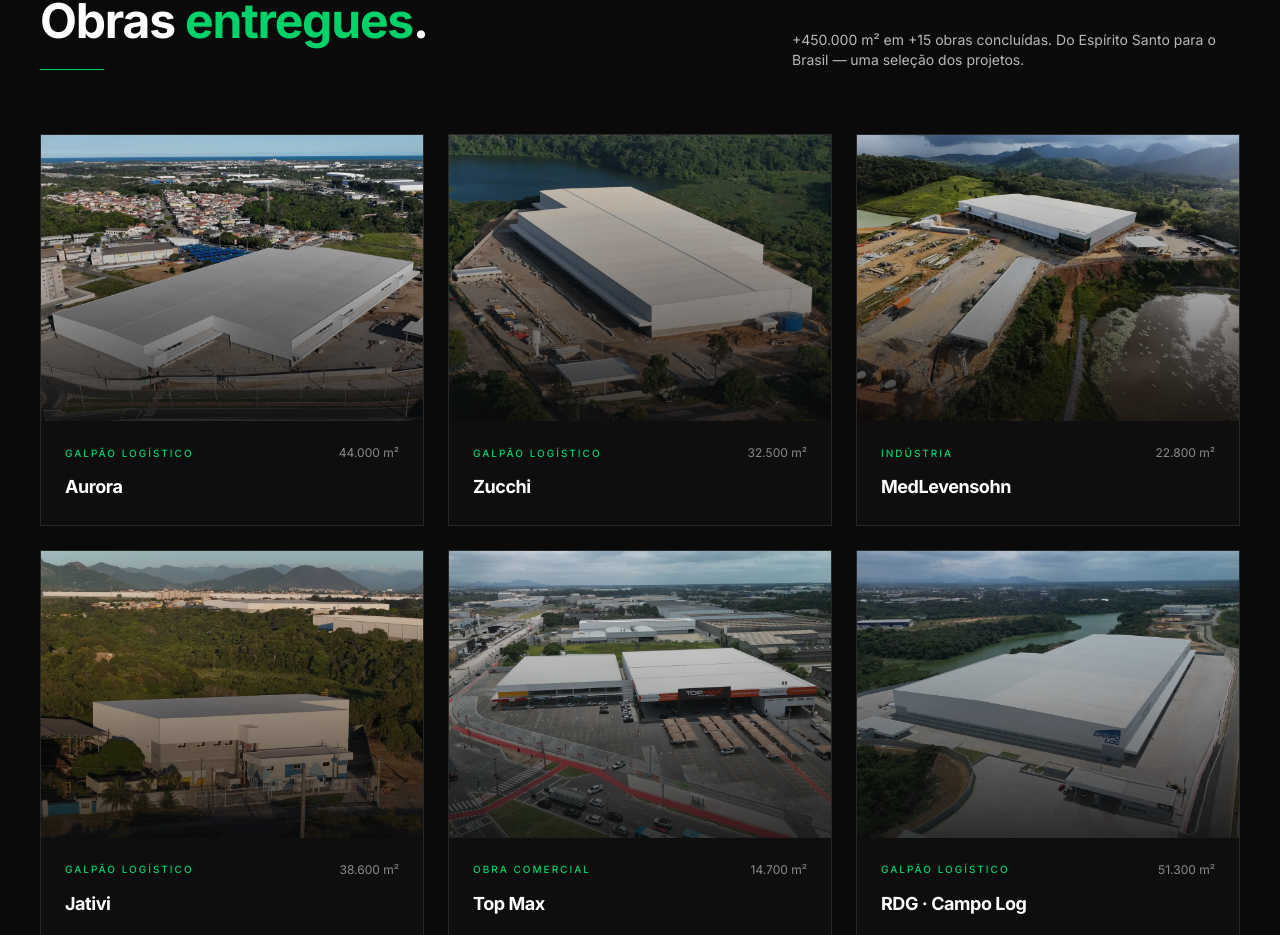
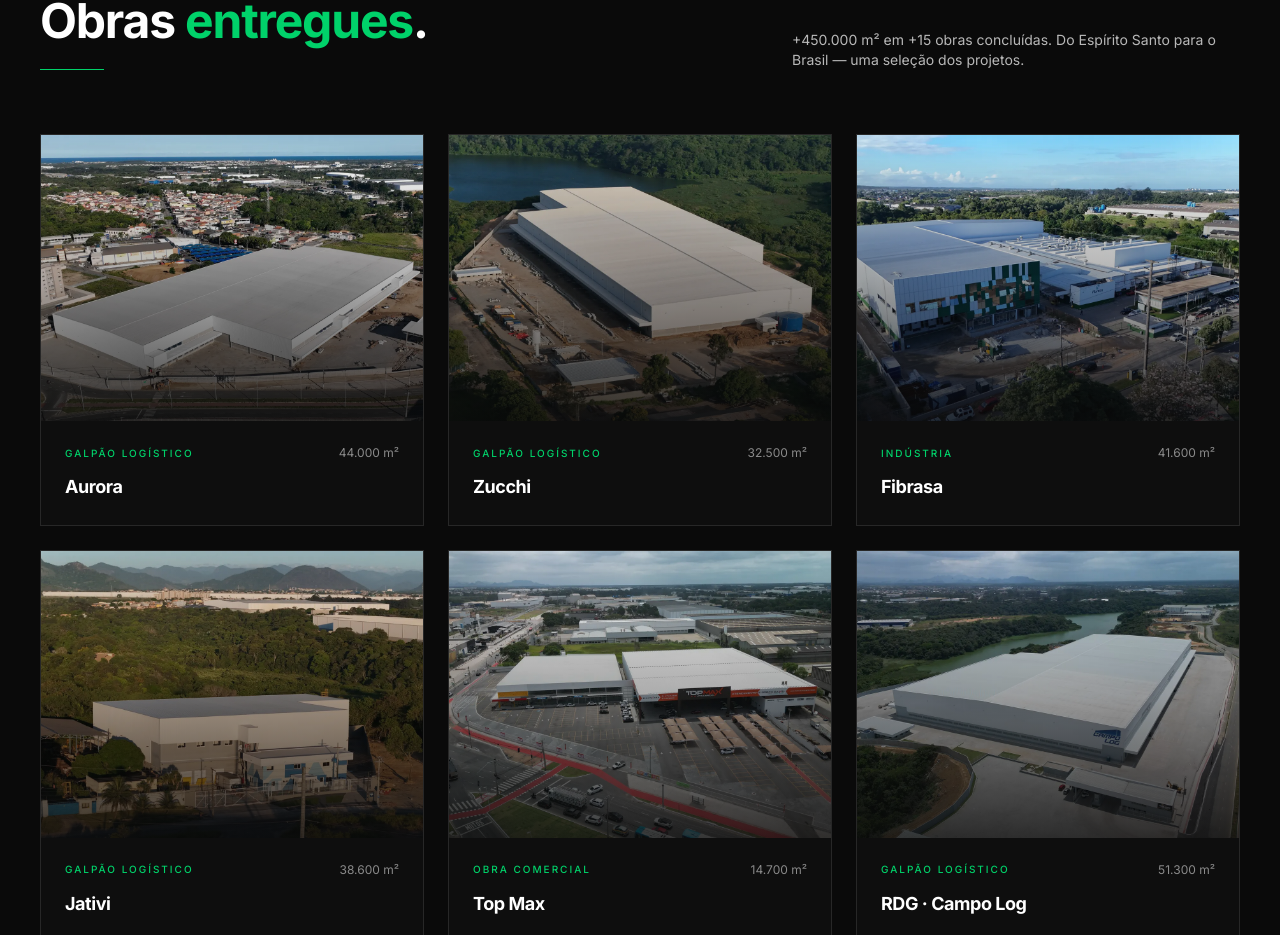
Before and after one commit to pedromoratti3-arch/aex-site, a Next.js app: page / in a window 1280 px wide. Shown: the part 1830-2765 px from the top of the page. Built offline with nearby package versions, Linux system fonts and the light colour scheme; no server answers.

Commit message:
reorder: swap MedLevensohn (pos 3) com Fibrasa (pos 12) no portfólio

```diff
--- a/src/components/Obras.tsx
+++ b/src/components/Obras.tsx
@@ -15,7 +15,7 @@
 const OBRAS: Obra[] = [
   { id: "aurora", title: "Aurora", type: "Galpão Logístico", area: "44.000 m²", img: "/obras/aurora-v2.webp" },
   { id: "zucchi", title: "Zucchi", type: "Galpão Logístico", area: "32.500 m²", img: "/obras/zucchi-v4.webp" },
-  { id: "medlevsohn", title: "MedLevensohn", type: "Indústria", area: "22.800 m²", img: "/obras/medlevsohn.webp" },
+  { id: "fibrasa", title: "Fibrasa", type: "Indústria", area: "41.600 m²", img: "/obras/fibrasa.webp" },
   { id: "jativi", title: "Jativi", type: "Galpão Logístico", area: "38.600 m²", img: "/obras/jativi.webp" },
   { id: "top-max", title: "Top Max", type: "Obra Comercial", area: "14.700 m²", img: "/obras/top-max.webp" },
   { id: "rdg-campo-log", title: "RDG · Campo Log", type: "Galpão Logístico", area: "51.300 m²", img: "/obras/rdg-campo-log.webp" },
@@ -24,7 +24,7 @@
   { id: "aurora-log-3", title: "Aurora Log 3", type: "Galpão Logístico", area: "24.300 m²", img: "/obras/aurora-log-3.webp" },
   { id: "terlac", title: "Terlac", type: "Galpão Logístico", area: "18.500 m²", img: "/obras/terlac.webp" },
   { id: "viana-log", title: "Viana Log", type: "Galpão Logístico", area: "19.800 m²", img: "/obras/viana-log.webp" },
-  { id: "fibrasa", title: "Fibrasa", type: "Indústria", area: "41.600 m²", img: "/obras/fibrasa.webp" },
+  { id: "medlevsohn", title: "MedLevensohn", type: "Indústria", area: "22.800 m²", img: "/obras/medlevsohn.webp" },
   { id: "aurora-log-4", title: "Aurora Log 4", type: "Galpão Logístico", area: "35.200 m²", img: "/obras/aurora-log-4.webp" },
 ];
 
```
